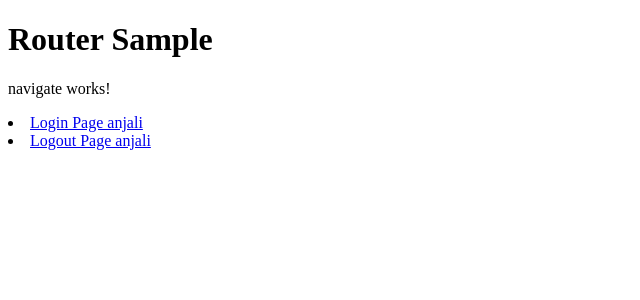
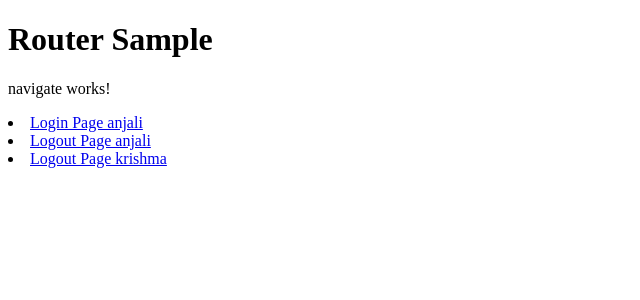
Before and after one commit to shelat1217/git_tutorial, an Angular app: page /navigate in a window 1280 px wide. Shown: the top 300 px of the page, without its empty margins (0-640 px from the left). Built offline with nearby package versions, Linux system fonts and the light colour scheme.

Commit message:
nav_krishma_change

```diff
--- a/src/app/navigate/navigate.component.html
+++ b/src/app/navigate/navigate.component.html
@@ -7,5 +7,9 @@
     <li>
         <a class='button' routerLink='logout'> Logout Page anjali </a>
     </li>
+    <li>
+        <a class='button' routerLink='logout'> Logout Page krishma </a>
+    </li>
+
 
   </nav>
```
